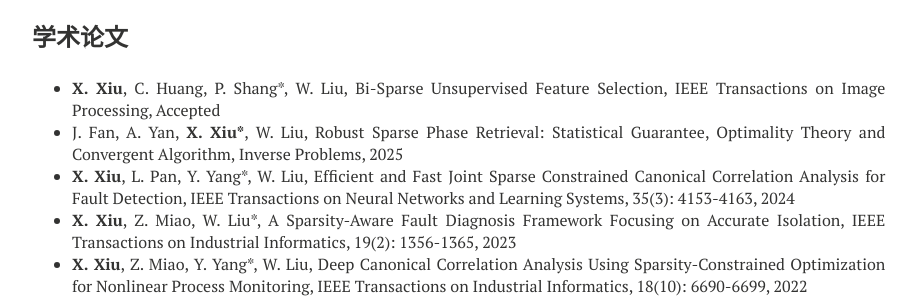
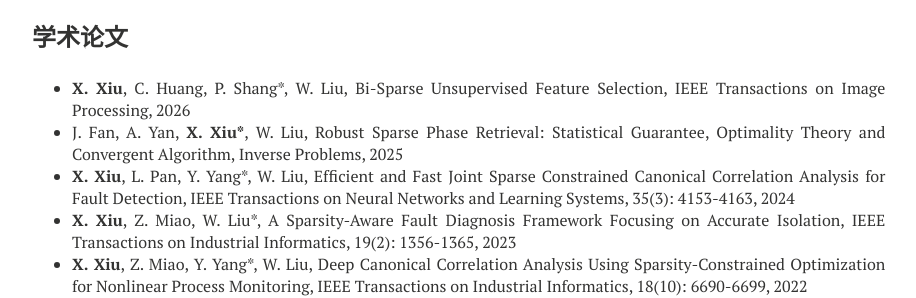
Before and after one commit to xianchaoxiu/xianchaoxiu.github.io, a Jekyll site: the page built from chinese/index.md, in a window 1280 px wide. Shown: the part 741-1039 px from the top of the page, without its empty margins (288-1204 px from the left). Built offline with Jekyll 4.4.1, drawn with Linux system fonts in a browser that asks for light colours; nearby versions of some CDN libraries.

Commit message:
Update index.md

```diff
--- a/chinese/index.md
+++ b/chinese/index.md
@@ -35,7 +35,7 @@ share: false
 
 
 ### 学术论文
-* <b>X. Xiu</b>, C. Huang, P. Shang*, W. Liu, Bi-Sparse Unsupervised Feature Selection, IEEE Transactions on Image Processing, Accepted <br>
+* <b>X. Xiu</b>, C. Huang, P. Shang*, W. Liu, Bi-Sparse Unsupervised Feature Selection, IEEE Transactions on Image Processing, 2026 <br>
 * J. Fan, A. Yan, <b>X. Xiu*</b>, W. Liu, Robust Sparse Phase Retrieval: Statistical Guarantee, Optimality Theory and Convergent Algorithm, Inverse Problems, 2025 <br>
 * <b>X. Xiu</b>, L. Pan, Y. Yang*, W. Liu, Efficient and Fast Joint Sparse Constrained Canonical Correlation Analysis for Fault Detection, IEEE Transactions on Neural Networks and Learning Systems, 35(3): 4153-4163, 2024 <br>
 * <b>X. Xiu</b>, Z. Miao, W. Liu*, A Sparsity-Aware Fault Diagnosis Framework Focusing on Accurate Isolation, IEEE Transactions on Industrial Informatics, 19(2): 1356-1365, 2023 <br>
```
